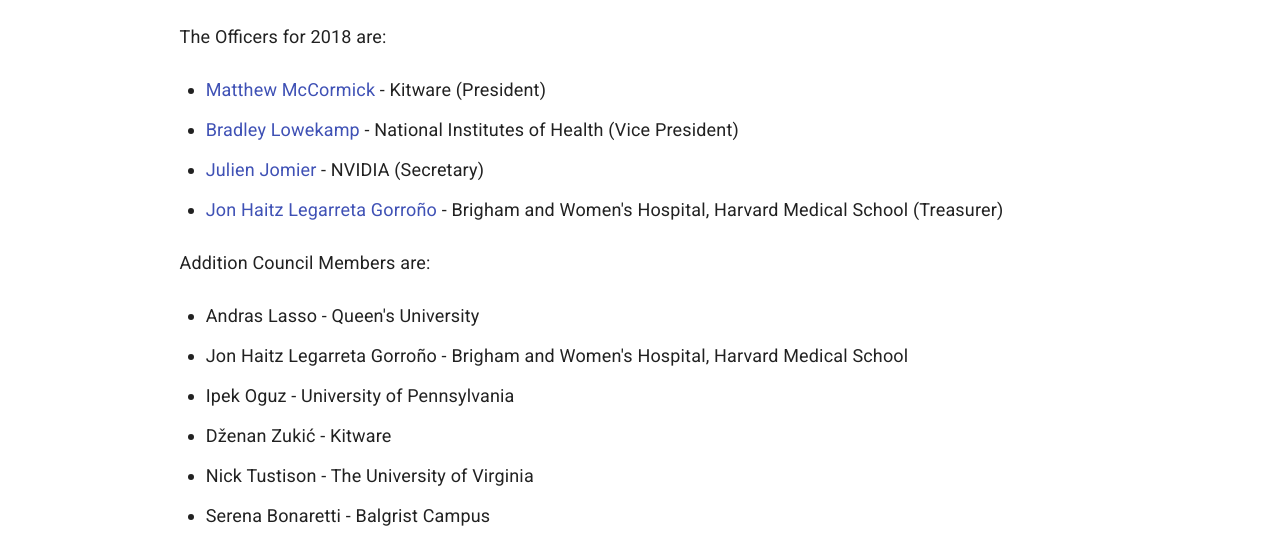
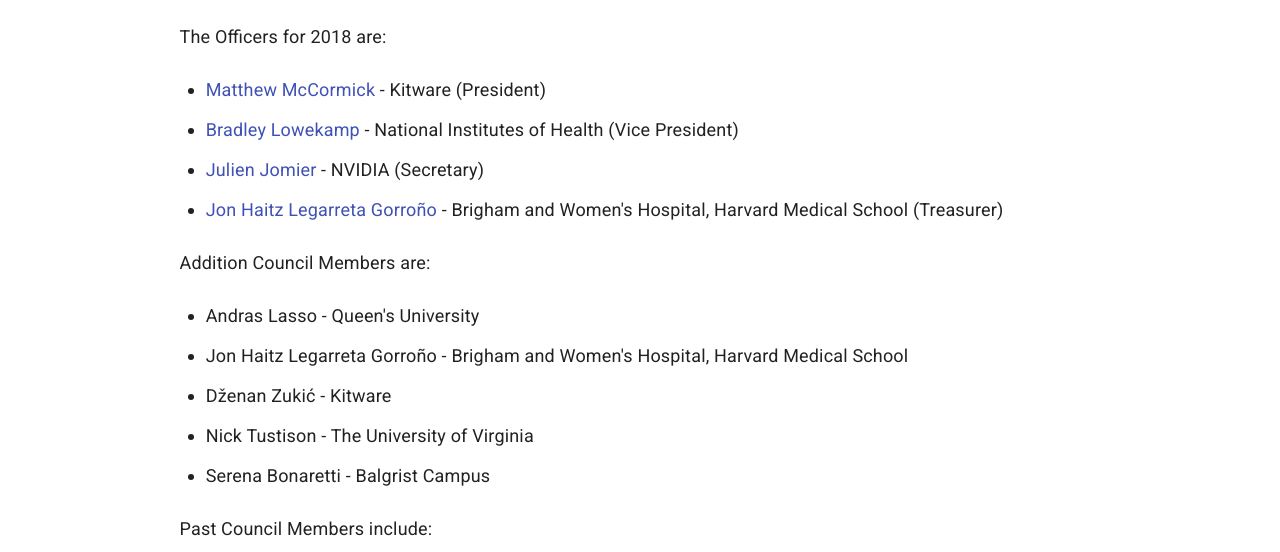
Before and after one commit to InsightSoftwareConsortium/insightsoftwareconsortium.org, a Gatsby site: page /council in a window 1280 px wide. Shown: the part 217-769 px from the top of the page. Built offline with nearby package versions, Linux system fonts and the light colour scheme; Gatsby itself is replaced by a stand-in of ours.

Commit message:
Remove Ipek from current Council
Listed in past Council members per resignation, #100.

```diff
--- a/src/pages/council.js
+++ b/src/pages/council.js
@@ -43,7 +43,6 @@
         <ul>
           <li>Andras Lasso - Queen's University</li>
           <li>Jon Haitz Legarreta Gorroño - Brigham and Women&#39;s Hospital, Harvard Medical School</li>
-          <li>Ipek Oguz - University of Pennsylvania</li>
           <li>Dženan Zukić - Kitware</li>
           <li>Nick Tustison - The University of Virginia</li>
           <li>Serena Bonaretti - Balgrist Campus</li>
```
